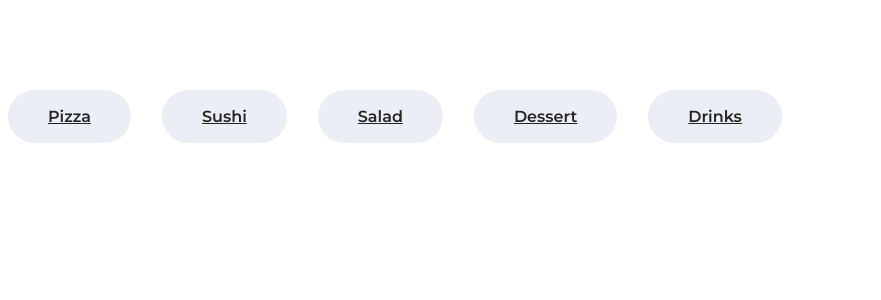
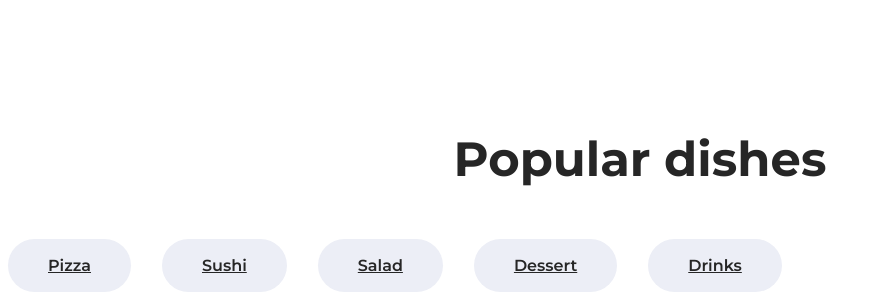
Before and after one commit to joaotanaca/pizza-store, a Next.js app: page / in a window 1280 px wide. Shown: the part 910-1210 px from the top of the page, without its empty margins (0-881 px from the left). Before the commit the page ends 1061 px from the top, so only its background shows below. Built offline with nearby package versions, Linux system fonts and the light colour scheme.

Commit message:
📱 💄 starting to develop the component SaleContent card

```diff
--- a/pages/index.tsx
+++ b/pages/index.tsx
@@ -1,13 +1,13 @@
-import CategoriesBar from '../src/components/moleculas/CategoriesBar'
 import Hero from '../src/components/organismos/Hero'
 import Navbar from '../src/components/organismos/Navbar'
+import SaleContent from '../src/components/organismos/SaleContent'
 
 export default function Home() {
   return (
     <>
       <Navbar />
       <Hero />
-      <CategoriesBar />
+      <SaleContent />
     </>
   )
 }
--- a/src/components/atomos/Pill/index.tsx
+++ b/src/components/atomos/Pill/index.tsx
@@ -1,5 +1,6 @@
 import React, { HTMLAttributes } from 'react'
 import styled from 'styled-components'
+import mixin from '../../../styles/mixin'
 
 type TProps = HTMLAttributes<HTMLAnchorElement> & {
   active: boolean
@@ -19,6 +20,10 @@ const PillContainer = styled.a`
     background-color: ${(props) => props.theme.secondary};
     color: #fff;
   }
+  ${mixin.md`
+    padding: 10px 0;
+    width: 50%;
+  `}
 `
 
 const Pill: React.FC<TProps> = ({ children, active, className, ...props }) => {
--- a/src/components/moleculas/CategoriesBar/index.tsx
+++ b/src/components/moleculas/CategoriesBar/index.tsx
@@ -1,24 +1,48 @@
 import React from 'react'
 import styled from 'styled-components'
 import { useFetch } from '../../../hooks/useFetch'
+import mixin from '../../../styles/mixin'
 import Pill from '../../atomos/Pill'
+import Text from '../../atomos/Text'
 
 const CategoriesContainer = styled.div`
   display: inline-flex;
+  justify-content: center;
+  ${mixin.md`
+    overflow: hidden;
+    height: 50px;
+  `}
+  .absolute {
+    display: inline-flex;
+    flex-flow: row wrap;
     align-items: center;
     justify-content: center;
+    margin: 0 auto;
     gap: 31px;
+    ${mixin.md`
+      width: 250%;
+      top: 0;
+      left: 0;
+      gap: 15px;
+      flex-flow: row nowrap;
+    `}
+  }
 `
 
 const CategoriesBar: React.FC = () => {
   const { data = [], error } = useFetch<string[]>('/api/categories')
+  if (error) {
+    return <Text>Ocorreu um erro!</Text>
+  }
   return (
-    <CategoriesContainer>
+    <CategoriesContainer className="col-start-2 col-span-10 md:col-start-1 md:col-span-12 relative md:static">
+      <div className="absolute md:static">
         {data?.map((category: string) => (
           <Pill id={category.toLowerCase()} key={category} active={false}>
             {category}
           </Pill>
         ))}
+      </div>
     </CategoriesContainer>
   )
 }
--- /dev/null
+++ b/src/components/organismos/SaleContent/index.tsx
@@ -0,0 +1,28 @@
+import React from 'react'
+import styled from 'styled-components'
+import Heading from '../../atomos/Heading'
+import CategoriesBar from '../../moleculas/CategoriesBar'
+
+const SaleContainer = styled.div`
+  margin-top: 31px;
+  h2 {
+    font-weight: bold;
+    font-size: 48px;
+    line-height: 59px;
+    margin-bottom: 50px;
+    text-align: center;
+  }
+`
+
+const SaleContent: React.FC = () => {
+  return (
+    <SaleContainer className="container grid grid-cols-12">
+      <Heading level="2" className="col-start-5 col-span-4">
+        Popular dishes
+      </Heading>
+      <CategoriesBar />
+    </SaleContainer>
+  )
+}
+
+export default SaleContent
```
Lines whose indentation alone changed are shown as unchanged.
